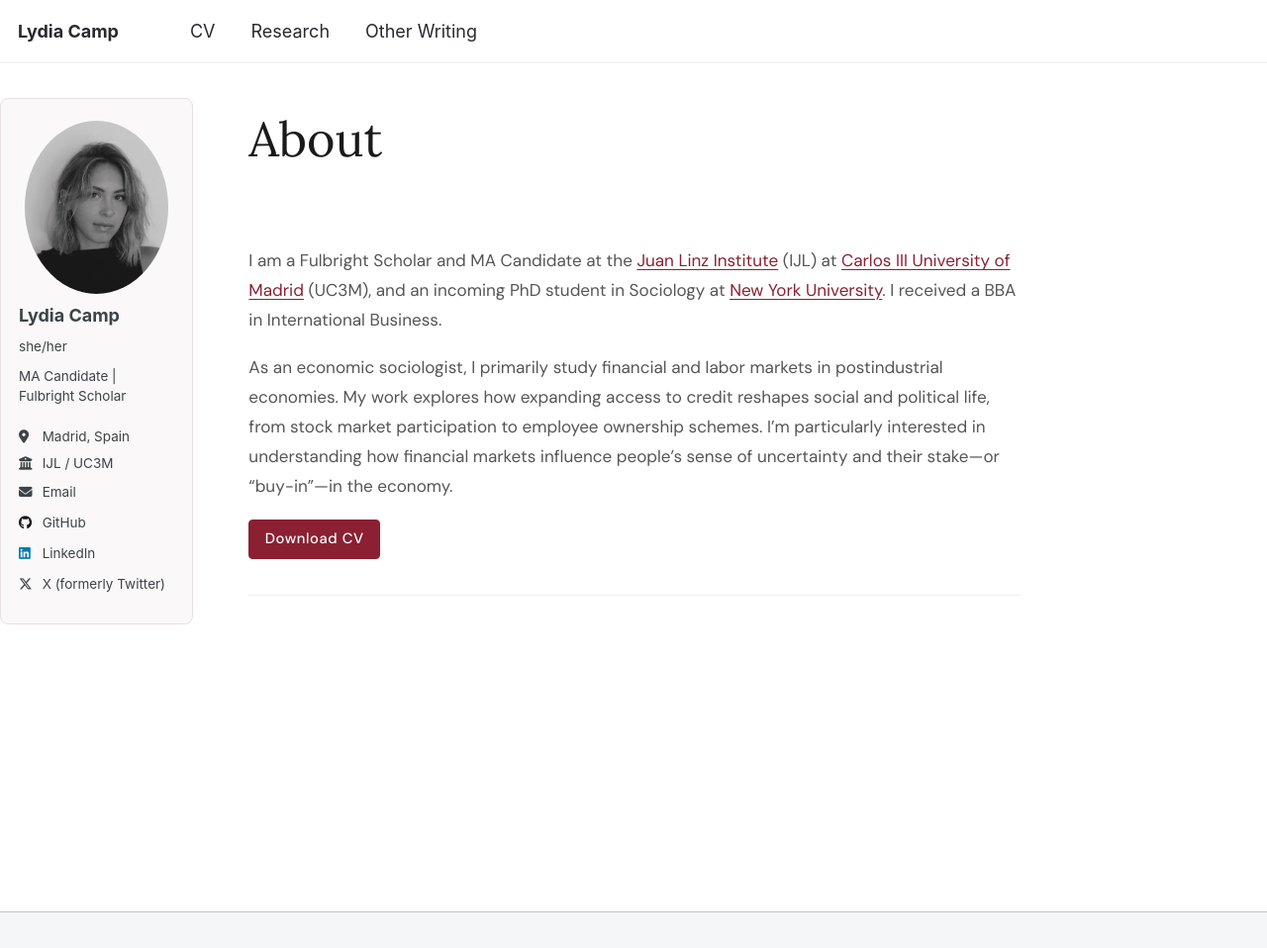
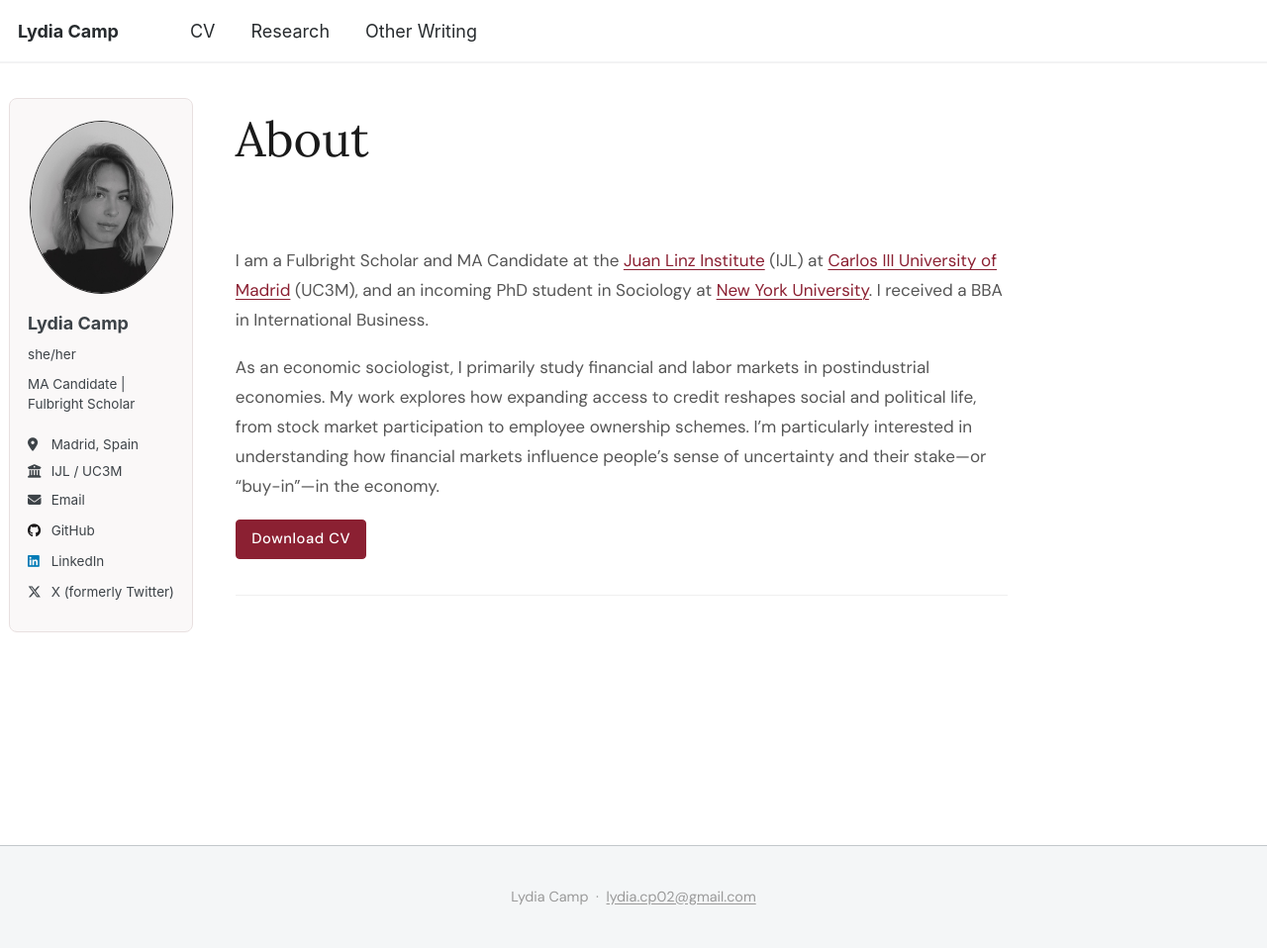
Before and after one commit to lydiagcamp/lydiagcamp.github.io, a Jekyll site: the page built from _pages/about.md, in a window 1280 px wide and 958 px high. Shown: the whole window at 99% size. Built offline with Jekyll 4.4.1, drawn with Linux system fonts in a browser that asks for light colours.

Commit message:
Footer, spacing, active nav, photo border tweaks
- Add minimal footer: name + email
- Active nav link highlighted in wine red
- Photo: thin black border, more space below before name
- Sidebar: small left padding, content gap reduced on about page
- Archive: flush left on research/writing pages

Co-Authored-By: Claude Sonnet 4.6 <noreply@anthropic.com>

```diff
--- a/_includes/footer.html
+++ b/_includes/footer.html
@@ -1 +1,5 @@
 {% include base_path %}
+
+<div class="page__footer-text">
+  Lydia Camp &nbsp;&middot;&nbsp; <a href="mailto:lydia.cp02@gmail.com">lydia.cp02@gmail.com</a>
+</div>
--- a/_includes/masthead.html
+++ b/_includes/masthead.html
@@ -13,7 +13,7 @@
             {% else %}
               {% assign domain = base_path %}
             {% endif %}
-            <li class="masthead__menu-item"><a href="{{ domain }}{{ link.url }}">{{ link.title }}</a></li>
+            <li class="masthead__menu-item"><a href="{{ domain }}{{ link.url }}"{% if page.url == link.url or page.url contains link.url and link.url != '/' %} class="active"{% endif %}>{{ link.title }}</a></li>
           {% endfor %}
         </ul>
         <ul class="hidden-links hidden"></ul>
--- a/_pages/about.md
+++ b/_pages/about.md
@@ -21,7 +21,7 @@ redirect_from:
   .archive {
     margin-top: 0 !important;
     padding-top: 0 !important;
-    padding-left: 1.25rem !important;
+    padding-left: 0.5rem !important;
   }
 
   .home-archive {
--- a/assets/css/custom.css
+++ b/assets/css/custom.css
@@ -100,11 +100,16 @@ details[open] summary {
   align-self: flex-start;
 }
 
-/* Sidebar positioning — flush to left edge */
+/* Sidebar positioning — flush to left with small inner padding */
 .sidebar.sticky {
   left: 0 !important;
+  padding-left: 0.5rem !important;
+  margin-left: 0 !important;
+}
+
+/* Research/Writing pages — flush content to left edge */
+.archive {
   padding-left: 0 !important;
-  margin-left: 0 !important;
 }
 
 /* Hide footer Follow section */
@@ -122,12 +127,12 @@ details[open] summary {
   display: block;
   margin: 0 auto;
   padding: 0 !important;
-  border: none !important;
+  border: 1px solid #222 !important;
 }
 
 /* Breathing room between photo and name */
 .author__avatar {
-  margin-bottom: 0.65rem;
+  margin-bottom: 1.1rem;
 }
 
 /* Nav link hover */
@@ -140,6 +145,33 @@ details[open] summary {
 .home-text a:hover {
   color: #8b2032 !important;
   text-decoration-color: #8b2032;
+}
+
+/* Footer */
+.page__footer-text {
+  text-align: center;
+  font-family: 'DM Sans', sans-serif;
+  font-size: 0.8rem;
+  color: #999;
+  padding: 1.25rem 0;
+}
+
+.page__footer-text a,
+.page__footer-text a:visited {
+  color: #999;
+  text-decoration: underline;
+  text-underline-offset: 2px;
+}
+
+.page__footer-text a:hover {
+  color: #8b2032;
+}
+
+/* Active nav link */
+.greedy-nav a.active {
+  border-bottom: 2px solid #8b2032;
+  color: #8b2032 !important;
+  padding-bottom: 2px;
 }
 
 /* CV download button */
```
